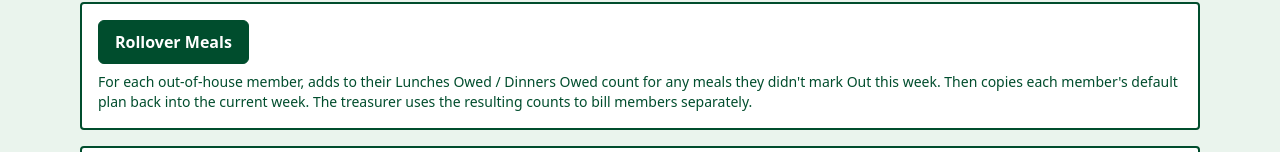
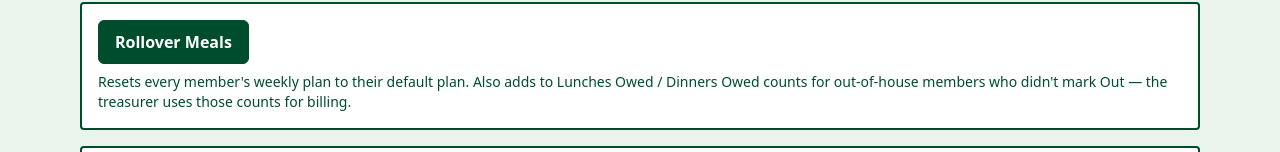
Before and after one commit to ksfarmhouse/ksfh-meals, a Next.js app: page /admin in a window 1280 px wide. Shown: the part 649-801 px from the top of the page. Built offline with nearby package versions, Linux system fonts and the light colour scheme; no server answers; the database is empty.

Commit message:
Rollover Meals: lead with the weekly→default reset, count tracking secondary

```diff
--- a/app/admin/BulkActions.tsx
+++ b/app/admin/BulkActions.tsx
@@ -20,9 +20,9 @@ const ACTIONS: Array<{
     key: "rollover",
     label: "Rollover Meals",
     description:
-      "For each out-of-house member, adds to their Lunches Owed / Dinners Owed count for any meals they didn't mark Out this week. Then copies each member's default plan back into the current week. The treasurer uses the resulting counts to bill members separately.",
+      "Resets every member's weekly plan to their default plan. Also adds to Lunches Owed / Dinners Owed counts for out-of-house members who didn't mark Out — the treasurer uses those counts for billing.",
     confirm:
-      "This adds to lunches/dinners owed for out-of-house members and resets the current week to defaults. Continue?",
+      "This resets every member's current week to their default plan, and adds to lunches/dinners owed for out-of-house members. Continue?",
   },
   {
     key: "reset",
```
Also changed, not shown: app/_actions/bulk.ts (+5 -5 lines).
